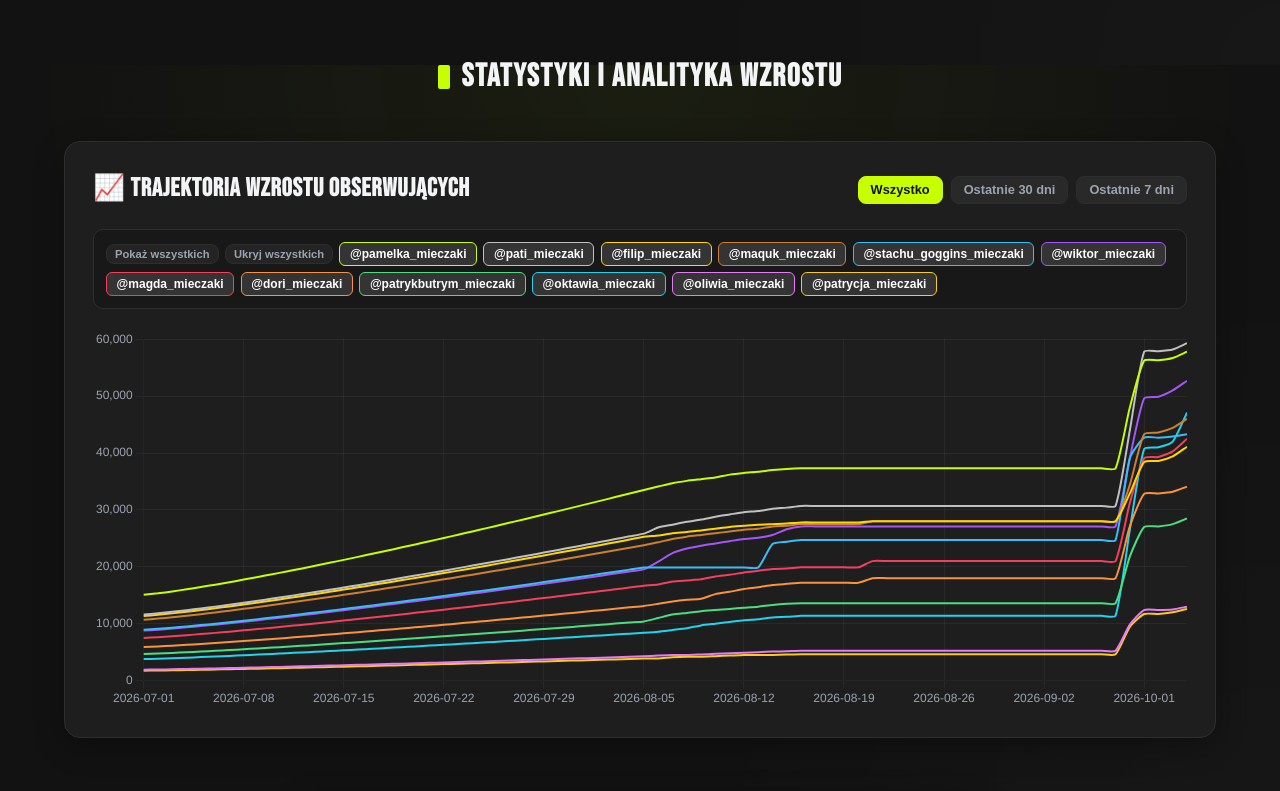
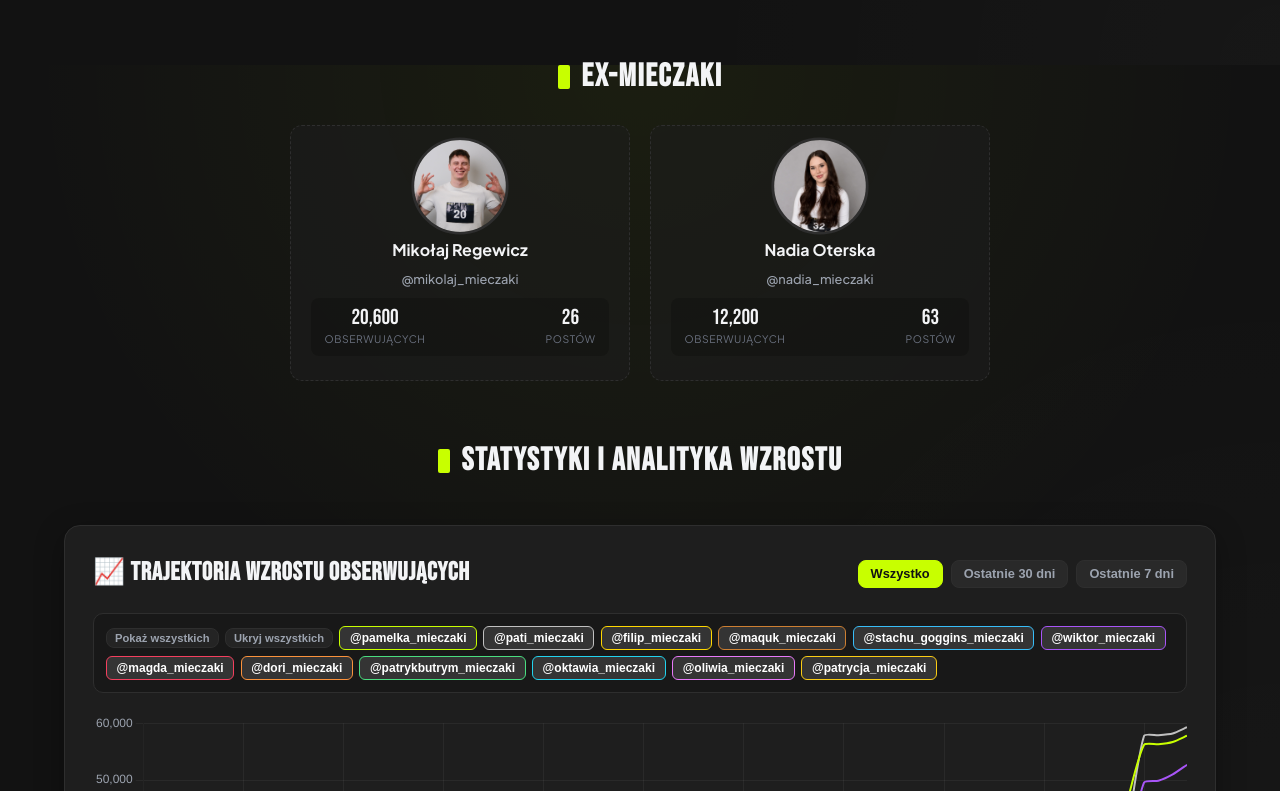
Before and after one commit to devshareshare/mieczaki-tracker, a website built with Vite: page index.html in a window 1280 px wide. Shown: the part 1535-2326 px from the top of the page. Built offline with nearby package versions, Linux system fonts and the light colour scheme.

Commit message:
feat: add Ex-Mieczaki section for former contestants

```diff
--- /dev/null
+++ b/data/ex-mieczaki.json
@@ -0,0 +1,23 @@
+{
+  "timestamp": "2026-10-12T19:05:56.451845+00:00",
+  "contestants": [
+    {
+      "id": "nadia_mieczaki",
+      "name": "Nadia Oterska",
+      "handle": "nadia_mieczaki",
+      "followers": 12200,
+      "posts": 63,
+      "avatar": "./avatars/nadia_mieczaki.jpg",
+      "instagramUrl": "https://www.instagram.com/nadia_mieczaki/"
+    },
+    {
+      "id": "mikolaj_mieczaki",
+      "name": "Mikołaj Regewicz",
+      "handle": "mikolaj_mieczaki",
+      "followers": 20600,
+      "posts": 26,
+      "avatar": "./avatars/mikolaj_mieczaki.jpg",
+      "instagramUrl": "https://www.instagram.com/mikolaj_mieczaki/"
+    }
+  ]
+}
--- /dev/null
+++ b/src/components/ExMieczaki.ts
@@ -0,0 +1,77 @@
+import type { Contestant } from "../types/data";
+
+export function createExMieczaki(contestants: Contestant[]): HTMLElement {
+  const section = document.createElement("section");
+  section.className = "ex-mieczaki-section";
+
+  const title = document.createElement("h2");
+  title.className = "section-title";
+  title.textContent = "EX-MIECZAKI";
+  section.appendChild(title);
+
+  const grid = document.createElement("div");
+  grid.className = "ex-mieczaki-grid";
+
+  // Defensive sort by followers descending (then name for stability),
+  // mirroring the ranking order of the active contestants.
+  const sorted = [...contestants].sort((a, b) => {
+    if (b.followers !== a.followers) {
+      return b.followers - a.followers;
+    }
+    return a.name.localeCompare(b.name);
+  });
+
+  for (const contestant of sorted) {
+    const avatarPath = contestant.avatar
+      ? contestant.avatar.replace(/^\//, "./")
+      : `./avatars/${contestant.handle}.jpg`;
+    const formattedFollowers = contestant.followers.toLocaleString("en-US");
+    const formattedPosts = contestant.posts.toLocaleString("en-US");
+
+    const card = document.createElement("div");
+    card.className = "ex-mieczaki-card";
+    card.setAttribute("data-handle", contestant.handle);
+
+    card.innerHTML = `
+      <img
+        src="${avatarPath}"
+        alt="${contestant.name}"
+        class="ex-mieczaki-avatar"
+        onerror="this.onerror=null; this.src='./avatars/${contestant.handle}.jpg';"
+      />
+      <h3 class="ex-mieczaki-name">${contestant.name}</h3>
+      <a
+        href="${contestant.instagramUrl}"
+        target="_blank"
+        rel="noopener noreferrer"
+        class="ex-mieczaki-handle"
+      >
+        @${contestant.handle}
+      </a>
+      <div class="ex-mieczaki-stats">
+        <div class="ex-mieczaki-stat">
+          <span class="ex-mieczaki-stat-value" data-testid="followers-count">${formattedFollowers}</span>
+          <span class="ex-mieczaki-stat-label">Obserwujących</span>
+        </div>
+        <div class="ex-mieczaki-stat">
+          <span class="ex-mieczaki-stat-value" data-testid="posts-count">${formattedPosts}</span>
+          <span class="ex-mieczaki-stat-label">Postów</span>
+        </div>
+      </div>
+    `;
+
+    grid.appendChild(card);
+  }
+
+  section.appendChild(grid);
+  return section;
+}
+
+export function renderExMieczaki(
+  container: HTMLElement,
+  contestants: Contestant[],
+): HTMLElement {
+  const element = createExMieczaki(contestants);
+  container.appendChild(element);
+  return element;
+}
--- a/src/main.ts
+++ b/src/main.ts
@@ -1,6 +1,8 @@
+import exMieczakiData from "../data/ex-mieczaki.json";
 import historyData from "../data/history.json";
 import latestData from "../data/latest.json";
 import { renderCharts } from "./components/Charts";
+import { renderExMieczaki } from "./components/ExMieczaki";
 import { renderFooter } from "./components/Footer";
 import { renderHeader } from "./components/Header";
 import { renderPodium } from "./components/Podium";
@@ -17,10 +19,12 @@ function initApp(): void {
   const latest = latestData as LatestSnapshot;
   const history = historyData as HistorySnapshot[];
   const rankedContestants = getRankedContestants(latest);
+  const exMieczaki = getRankedContestants(exMieczakiData as LatestSnapshot);
 
   renderHeader(app, rankedContestants, latest);
   renderPodium(app, rankedContestants);
   renderTileGrid(app, rankedContestants);
+  renderExMieczaki(app, exMieczaki);
   renderCharts(app, history, latest);
   renderFooter(app);
 }
--- a/src/styles/main.css
+++ b/src/styles/main.css
@@ -817,3 +817,106 @@ body {
     white-space: normal;
   }
 }
+
+/* ExMieczaki Component */
+.ex-mieczaki-section {
+  display: flex;
+  flex-direction: column;
+  gap: 1.5rem;
+}
+
+.ex-mieczaki-grid {
+  display: flex;
+  flex-wrap: wrap;
+  justify-content: center;
+  gap: 1.25rem;
+}
+
+.ex-mieczaki-card {
+  position: relative;
+  width: 100%;
+  max-width: 340px;
+  background: rgba(30, 30, 30, 0.55);
+  border: 1px dashed var(--border-color);
+  border-radius: 12px;
+  padding: 1.5rem 1.25rem;
+  display: flex;
+  flex-direction: column;
+  align-items: center;
+  text-align: center;
+  gap: 0.5rem;
+  transition:
+    transform 0.2s ease,
+    border-color 0.2s ease,
+    background 0.2s ease;
+}
+
+.ex-mieczaki-card:hover {
+  transform: translateY(-3px);
+  border-color: var(--text-dim);
+  background: rgba(30, 30, 30, 0.8);
+}
+
+.ex-mieczaki-avatar {
+  width: 72px;
+  height: 72px;
+  border-radius: 50%;
+  object-fit: cover;
+  object-position: center 20%;
+  transform: scale(1.35);
+  border: 2px solid var(--border-color);
+}
+
+.ex-mieczaki-name {
+  font-size: 1rem;
+  font-weight: 700;
+  color: var(--text-main);
+  margin-top: 0.5rem;
+}
+
+.ex-mieczaki-handle {
+  font-size: 0.8rem;
+  color: var(--text-muted);
+  text-decoration: none;
+  font-weight: 500;
+  transition: color 0.2s ease;
+}
+
+.ex-mieczaki-handle:hover {
+  color: var(--accent-lime);
+}
+
+.ex-mieczaki-stats {
+  display: flex;
+  justify-content: space-between;
+  background: rgba(0, 0, 0, 0.2);
+  padding: 0.6rem 0.85rem;
+  border-radius: 8px;
+  width: 100%;
+}
+
+.ex-mieczaki-stat {
+  display: flex;
+  flex-direction: column;
+}
+
+.ex-mieczaki-stat-value {
+  font-family: var(--font-display);
+  font-size: 1.35rem;
+  color: var(--text-main);
+  line-height: 1;
+}
+
+.ex-mieczaki-stat-label {
+  font-size: 0.65rem;
+  color: var(--text-dim);
+  text-transform: uppercase;
+  letter-spacing: 0.05em;
+  margin-top: 0.15rem;
+}
+
+@media (max-width: 480px) {
+  .ex-mieczaki-card {
+    max-width: 100%;
+  }
+}
```
Also changed, not shown: tests/exMieczaki.test.ts (added, +77 -0 lines), public/avatars/mikolaj_mieczaki.jpg (added), public/avatars/nadia_mieczaki.jpg (added), 2 other files.
